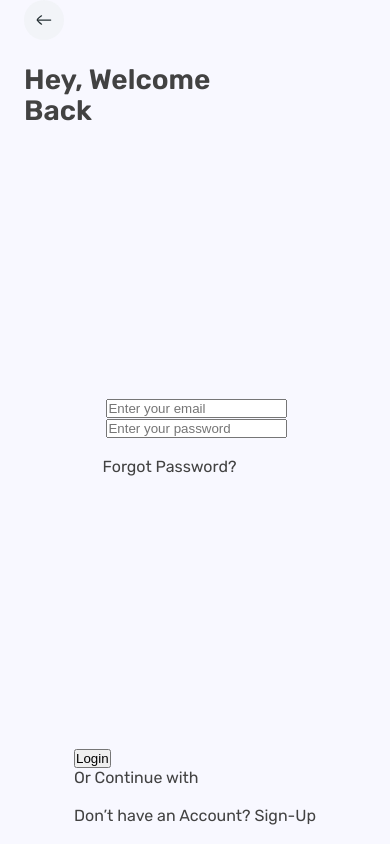
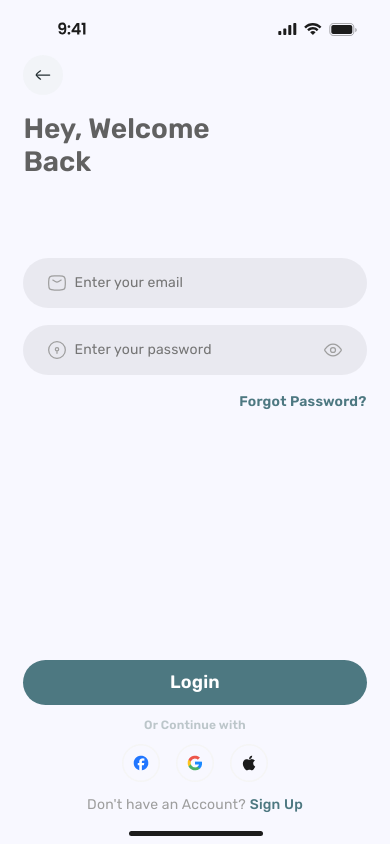
Before and after one commit to saad-shaikh-256/Cool-Login-Page, a plain HTML site: page HTML/Login-Page.html in a window 390 px wide. Drawn offline with Linux system fonts and the light colour scheme.

Commit message:
Login Page Also Completed

```diff
--- a/CSS/Login-Page.css
+++ b/CSS/Login-Page.css
@@ -1,97 +1,224 @@
   @import url('https://fonts.googleapis.com/css2?family=Rubik:wght@300..900&display=swap');
+
+  :root {
+     --primary-color: #4D7881;
+     --white-color: #ffffff;
+     --black-color: #424242;
+     --Input-bg-color: #8a8d9323;
+     --Input-Text-color: #9E9E9E;
+  }
 
   * {
      margin: 0;
      padding: 0;
+     scroll-behavior: smooth;
      box-sizing: border-box;
-     text-decoration: none;
+     transition: .5s;
+     overflow-wrap: break-word;
   }
 
+  html,
   body {
-     min-height: 100vh;
-     max-height: 100vh;
-     width: 100vw;
-     overflow: hidden;
-     display: flex;
-   box-sizing: border-box;
-     flex-direction: column;
-     justify-content: space-between;
-     align-items: center;
      background-color: #F8F8FF;
+     overflow-x: hidden;
+     width: 100dvw;
+     height: 100dvh;
+     color: var(--black-color);
      font-family: "Rubik", sans-serif;
-     color: #424242;
-     padding: 0 25px;
+     scroll-behavior: smooth;
   }
 
   .Instruction {
-     font-size: xx-large;
+     height: 100dvh;
+     width: 100dvw;
+     font-size: 30px;
      font-weight: 500;
+     display: flex;
+     justify-content: center;
+     align-items: center;
+  }
+
+  .Container {
+     height: 100dvh;
+     width: 100dvw;
+     background-color: #F8F8FF;
+     display: none;
   }
 
   @media only screen and (max-width: 480px) {
      .Instruction {
         display: none;
      }
-  }
 
-  .statusBar {
-     width: 100vw;
-     display: flex;
-     align-items: center;
-     justify-content: space-between;
-     position: sticky;
-  }
-
-  .HomeIndicatior {
-     width: 100vw;
-     display: flex;
-     align-items: center;
-     justify-content: center;
-     position: sticky;
-  }
-
-  .main {
-     height: 100vh;
-     width: 100vw;
+     .Container {
+        height: 100dvh;
+        width: 100dvw;
         display: flex;
         flex-direction: column;
-     align-items: center;
-     justify-content: space-between;
-     padding: 0 24px;
-  }
-
-  .main .heading {
-     width: 100%;
-     height: fit-content;
-     display: flex;
-     justify-content: start;
-     align-items: start;
-     flex-direction: column;
-     gap: 21px;
         flex-wrap: wrap;
      }
 
-  .heading .text {
-     width: 190px;
-     height: fit-content;
-     font-size: 28px;
-     font-style: normal;
-     font-weight: 600;
-     line-height: 110%;
+     .Container .statusBar {
+        width: 100dvw;
         display: flex;
-     flex-wrap: wrap;
+        justify-content: space-between;
+        align-items: center;
+        position: absolute;
+        top: 0;
+        z-index: 2;
      }
 
-  @media only screen and (min-width: 480.1px) {
-     .main {
-        display: none;
+     .Container .homeBar {
+        width: 100dvw;
+        display: flex;
+        justify-content: center;
+        align-items: center;
+        position: absolute;
+        bottom: 0;
+        z-index: 2;
      }
 
-     .statusBar {
-        display: none;
+     .Container .main {
+        width: 100dvw;
+        height: 93dvh;
+        position: relative;
+        display: flex;
+        flex-direction: column;
+        flex-wrap: wrap;
+        align-items: center;
+        justify-content: space-between;
+        margin: auto;
+        padding: 1dvh 6dvw;
      }
 
-     .HomeIndicatior {
-        display: none;
+     .Container .main .Text-Back {
+        width: 100%;
+        padding-top: 2dvh;
+        display: flex;
+        flex-direction: column;
+        flex-wrap: wrap;
+        align-items: start;
+        gap: 2dvh;
+        justify-content: start;
+     }
+
+     .Container .main .Text-Back span {
+        font-size: 28px;
+        font-weight: 600;
+        line-height: 120%;
+        width: 60%;
+        color: hsla(0, 0%, 38%, 1);
+     }
+
+     .Container .main .inputs {
+        margin-top: -20dvh;
+        width: 100%;
+        display: flex;
+        flex-direction: column;
+        flex-wrap: wrap;
+        align-items: start;
+        gap: 2dvh;
+        justify-content: space-between;
+     }
+
+     .Container .main .inputs .field {
+        width: 100%;
+        display: flex;
+        flex-direction: row;
+        flex-wrap: wrap;
+        align-items: start;
+        background-color: var(--Input-bg-color);
+        padding: 1.8dvh 6dvw;
+        justify-content: start;
+        gap: 2dvw;
+        border-radius: 100px;
+
+        &:hover {
+           outline: 1px solid var(--Input-Text-color);
         }
      }
+
+     .Container .main .inputs input {
+        all: unset;
+        font-size: 14px;
+        font-weight: 400;
+        line-height: 140%;
+        letter-spacing: 0.2px;
+        flex-grow: 1;
+
+        ::placeholder {
+           color: var(--Input-Text-color);
+        }
+     }
+
+     .Container .main .inputs span {
+        width: 100%;
+        text-align: end;
+        color: var(--primary-color);
+        font-size: 14px;
+        font-weight: 600;
+        line-height: 140%;
+        letter-spacing: 0.2px;
+     }
+
+     .Container .Buttons {
+        width: 100%;
+        margin-bottom: -1dvh;
+        display: flex;
+        justify-content: center;
+        align-items: center;
+        flex-direction: column;
+        gap: 1.5dvh;
+     }
+
+     .Container .Buttons>a {
+        all: unset;
+        width: 100%;
+        background-color: var(--primary-color);
+        text-align: center;
+        font-size: 18px;
+        font-weight: 600;
+        line-height: 140%;
+        padding: 10px 0;
+        letter-spacing: 0.2px;
+        color: var(--white-color);
+        border-radius: 100px;
+     }
+
+     .Container .Buttons .Continue {
+        color: #BCC6CA;
+        text-align: center;
+        font-size: 12px;
+        font-weight: 600;
+        letter-spacing: 0.2px;
+     }
+
+     .Container .Buttons .Social-Media {
+        width: 100%;
+        display: flex;
+        justify-content: center;
+        align-items: center;
+        flex-direction: row;
+        gap: 4dvw;
+     }
+
+     .Container .Buttons .Signup {
+        width: 100%;
+        display: flex;
+        justify-content: center;
+        align-items: center;
+        flex-direction: row;
+        gap: 1dvw;
+        color: #9E9E9E;
+        text-align: center;
+        font-size: 14px;
+        font-weight: 400;
+        line-height: 140%;
+        letter-spacing: 0.2px;
+     }
+
+     .Container .Buttons .Signup a {
+        color: var(--primary-color);
+        font-weight: 500;
+     }
+  }
--- a/HTML/Login-Page.html
+++ b/HTML/Login-Page.html
@@ -10,53 +10,50 @@
 </head>
 
 <body>
-   <div class="Instruction">
+   <h1 class="Instruction">
       Please Use Screen Size &LessSlantEqual; 480px or Inspect Mode
+   </h1>
+   <div class="Container">
+      <div class="statusBar">
+         <img src="/Assets/Status & Homebar/Left Side.svg" alt="">
+         <img src="/Assets/Status & Homebar/Right Side.svg" alt="">
       </div>
-   <div class="statusBar">
-      <img src="/Assets/Left Side.svg" alt="">
-      <img src="/Assets/Right Side.svg" alt="">
+      <div class="homeBar">
+         <img src="/Assets/Status & Homebar/HomeIndicator.svg" alt="">
       </div>
+
       <div class="main">
-      <div class="heading">
-         <a href="/index.html">
-            <img src="/Assets/backArrow.svg" alt=""></a>
-         <div class="text">Hey,
-            Welcome Back</div>
+
+         <div class="Text-Back">
+            <img src="/Assets/Icons/backArrow.svg" alt="">
+            <span>Hey, Welcome Back</span>
          </div>
 
          <div class="inputs">
-         <div class="inputfields">
-            <img src="" alt="">
-            <input type="email" name="" id="" placeholder="Enter your email">
+            <div class="field">
+               <img src="/Assets/Icons/Email.svg" alt="">
+               <input type="email" name="email" id="email" placeholder="Enter your email">
             </div>
-         <div class="passwordInput">
-            <div class="inputfields">
-               <img src="" alt="">
-               <input type="email" name="" id="" placeholder="Enter your password">
+            <div class="field">
+               <img src="/Assets/Icons/Lock.svg" alt="">
+               <input type="password" name="password" id="password" placeholder="Enter your password">
+               <img src="/Assets/Icons/View.svg" alt="">
             </div>
-            <img src="" alt="">
-         </div>
-         <div>Forgot Password?</div>
+            <span>Forgot Password?</span>
          </div>
 
-      <div class="buttons">
-         <button>Login</button>
-         <div class="text"> Or Continue with</div>
-         <div class="social-media">
-            <img src="" alt="">
-            <img src="" alt="">
-            <img src="" alt="">
+         <div class="Buttons">
+            <a> Login</a>
+            <div class="Continue"> Or Continue with</div>
+            <div class="Social-Media">
+               <img src="/Assets/Social Media/Facebook.png " alt="">
+               <img src="/Assets/Social Media/Google.png" alt="">
+               <img src="/Assets/Social Media/Apple.png" alt="">
             </div>
-         <div class="sign-up">
-            <span>Don’t have an Account?</span>
-            <span>Sign-Up</span>
+            <div class="Signup">Don't have an Account? <a>Sign Up</a></div>
          </div>
       </div>
-   </div>
-   <div class="HomeIndicatior"><a href="HTML/Login-Page.html">
-         <img src="/Assets/HomeIndicator.svg" alt=""></a>
-   </div>
+
 </body>
 
 </html>
```
Also changed, not shown: Assets/Icons/Email.svg (added), Assets/Icons/Lock.svg (added), Assets/Icons/Phone.svg (added), Assets/Icons/View.svg (added), Assets/Icons/backArrow.svg (renamed from Assets/backArrow.svg), Assets/Social Media/Apple.png (added), Assets/Social Media/Facebook.png (added), Assets/Social Media/Google.png (added). Lines whose indentation alone changed are shown as unchanged.
